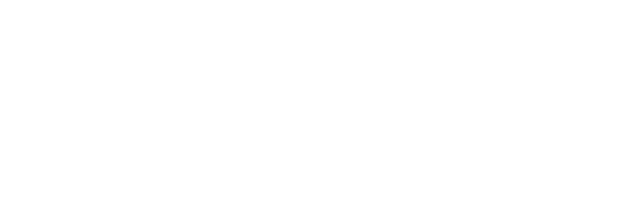
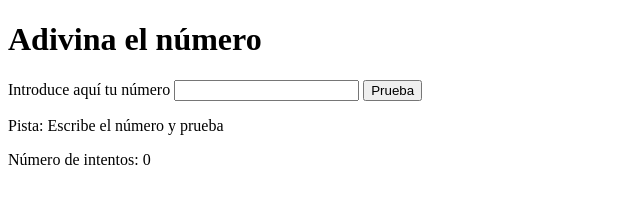
Before and after one commit to Adalab/modulo-2-evaluacion-intermedia-NadiaMonzon, a plain HTML site: page index.html in a window 1280 px wide. Shown: the whole page, without its empty margins (0-640 px from the left). Drawn offline with Linux system fonts and the light colour scheme.

Commit message:
Add html structure

```diff
--- a/index.html
+++ b/index.html
@@ -8,6 +8,21 @@
     <title>Evaluación intermedia</title>
 </head>
 <body>
+    <header>
+        <h1>Adivina el número</h1>
+    </header>
+    <main>
+        <form action="">
+            <label for="">Introduce aquí tu número</label>
+            <input type="number" name="number" class="input js_input" required>
+            <button class="js_btn">Prueba</button>
+        </form>
+
+        <div>
+            <p>Pista: <span class="js_clue">Escribe el número y prueba</span></p>
+            <p>Número de intentos: <span class="js_num">0</span></p>
+        </div>
+    </main>
 
 
 
```
